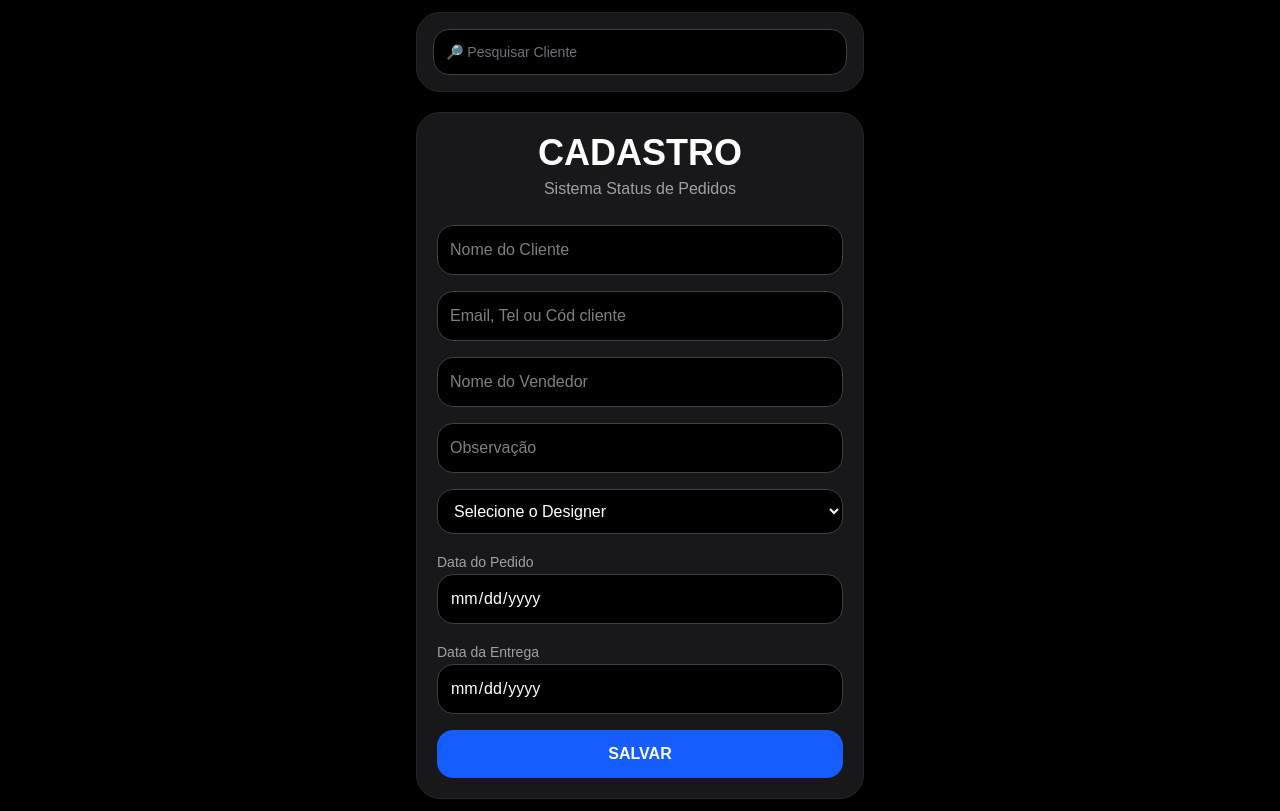
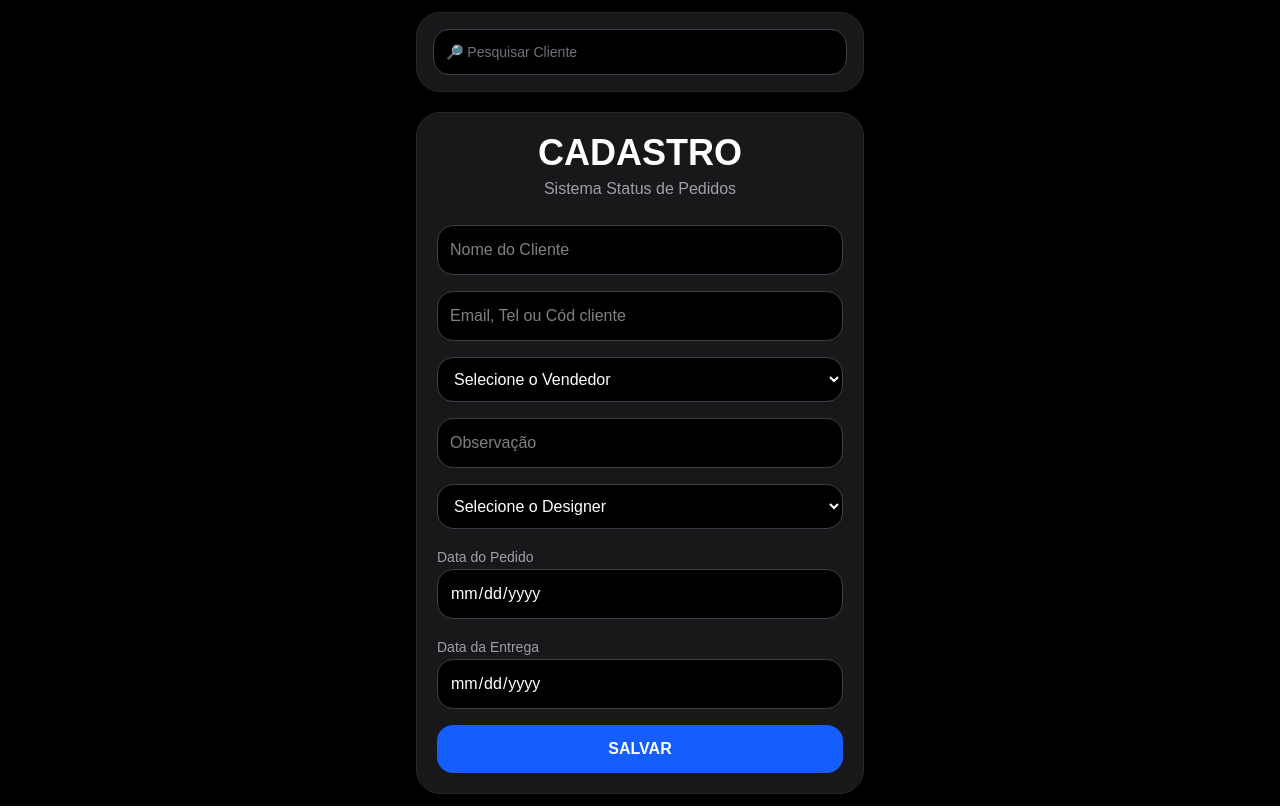
Before and after one commit to Alexandresenagraff/fichas-app, a Next.js app: page /fichas in a window 1280 px wide. Built offline with nearby package versions, Linux system fonts and the light colour scheme.

Commit message:
nome qualquer

```diff
--- a/app/fichas/page.tsx
+++ b/app/fichas/page.tsx
@@ -899,13 +899,22 @@ async function salvarEdicao() {
       className="w-full bg-black border border-zinc-700 rounded-2xl p-3 outline-none"
     />
 
-    <input
-      type="text"
-      placeholder="Nome do Vendedor"
-      value={vendedor}
-      onChange={(e) => setVendedor(e.target.value)}
-      className="w-full bg-black border border-zinc-700 rounded-2xl p-3 outline-none"
-    />
+    <select
+  value={vendedor}
+  onChange={(e) => setVendedor(e.target.value)}
+  className="w-full bg-black border border-zinc-700 rounded-2xl p-3 outline-none text-white"
+>
+  <option value="">Selecione o Vendedor</option>
+  <option value="PALOMA">PALOMA</option>
+  <option value="MIKELLY">MIKELLY</option>
+  <option value="LARISSA">LARISSA</option>
+  <option value="JEFFERSON">JEFFERSON</option>
+  <option value="JANIELLY">JANIELLY</option>
+  <option value="ROSE">ROSE</option>
+  <option value="CÉSAR">CÉSAR</option>
+  <option value="GRAÇA">GRAÇA</option>
+  <option value="KELLY">KELLY</option>
+</select>
 
     <input
       type="text"
```
